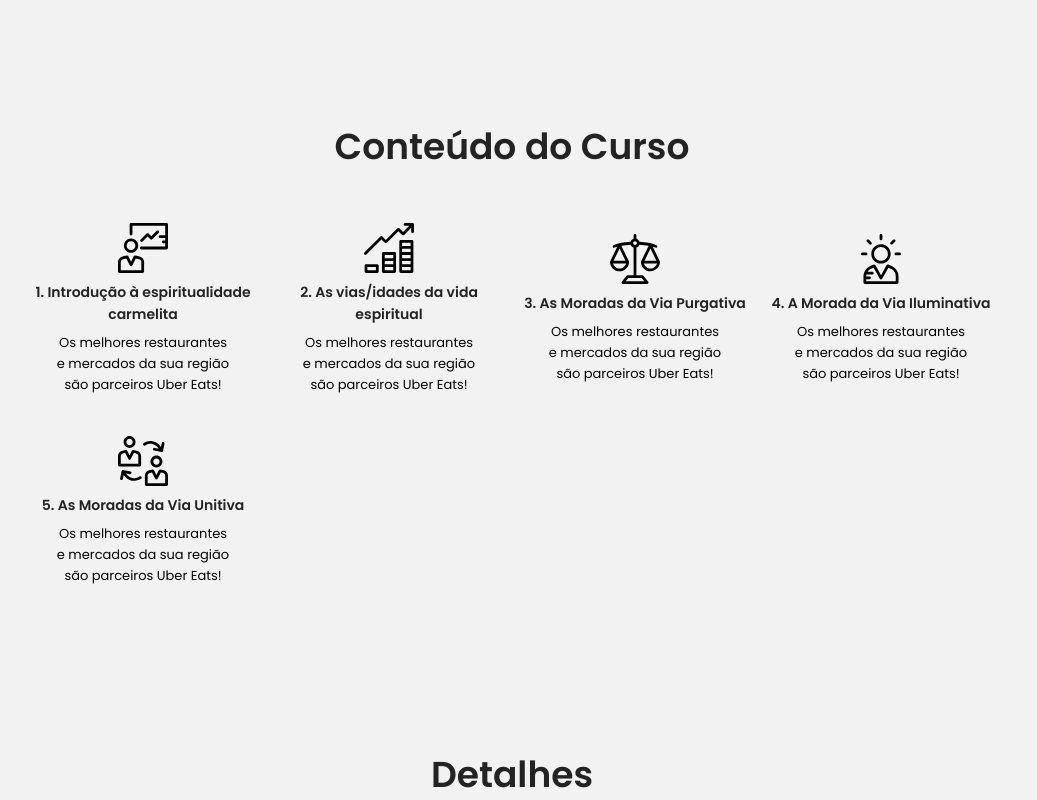
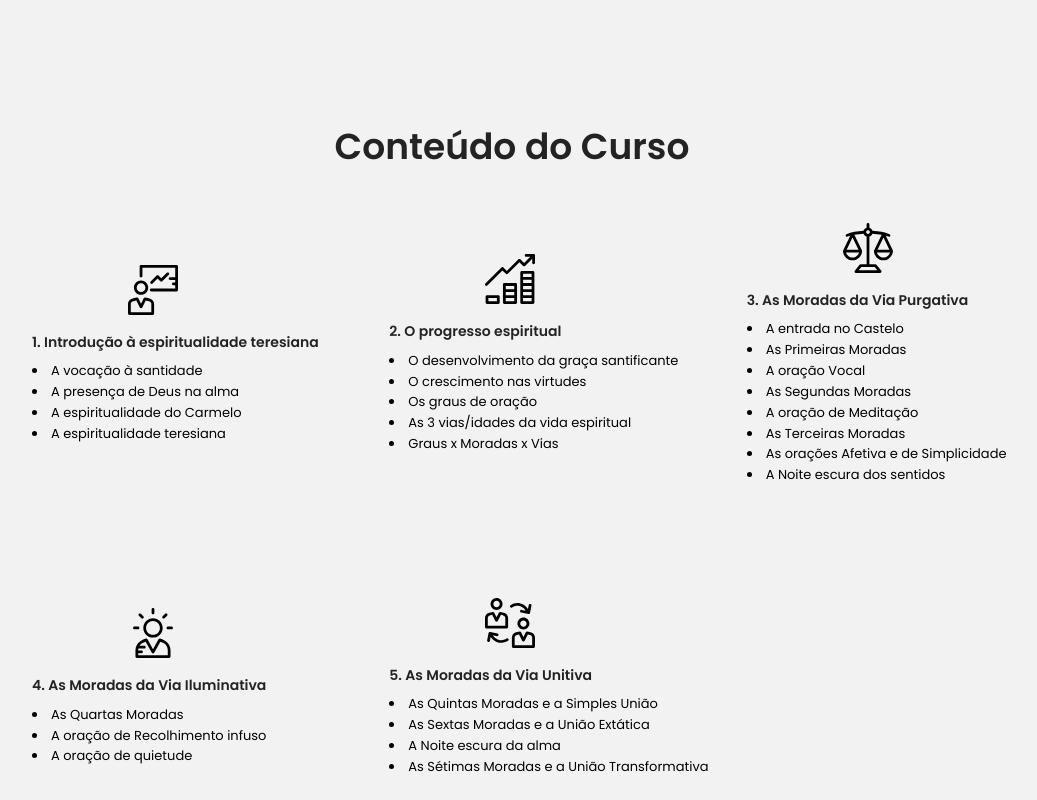
Before and after one commit to andradedouglas/andradedouglas.github.ioT, a plain HTML site: page index.html in a window 1280 px wide. Shown: the part 2000-2800 px from the top of the page, without its empty margins (128-1165 px from the left). Drawn offline with nearby package versions, Linux system fonts and the light colour scheme.

Commit message:
detalhes
detalhes

```diff
--- a/assets/css/styles.css
+++ b/assets/css/styles.css
@@ -144,9 +144,14 @@ body.dark-theme {
   margin-left: var(--mb-2);
   margin-right: var(--mb-2);
 }
+
 .bd-grid {
   display: grid;
-  gap: 1.5rem;
+  gap: 7rem;
+}
+.bd-grid2 {
+  display: grid;
+  gap: 3rem;
 }
 .l-header {
   width: 100%;
@@ -369,47 +374,58 @@ body.dark-theme {
 
 /*========== SERVICES ==========*/
 .services_container {
-  row-gap: 2.5rem;
-  grid-template-columns: repeat(auto-fit, minmax(220px, 1fr));
+  grid-template-columns: repeat(auto-fit, minmax(240px, 1fr));
   align-items: center;
 }
 .services_content {
-  text-align: center;
+  text-align: left;
+  width: 320px;
+  align-items: center;
 }
 .services_img {
-  width: 64px;
-  height: 64px;
+  width: 50px;
+  height: 50px;
   /* 👇🏽 Só funciona se o SVG tiver
   inserido como path, não img: */
   fill: var(--first-color);
   margin-bottom: var(--mb-2);
+  display: block;
+  margin-left: 6rem;
 }
 .services_title {
   font-size: var(--small-font-size);
   color: var(--title-color);
   margin-bottom: var(--mb-1);
+  text-align: justify;
 }
 .services_description {
   font-size: var(--smaller-font-size);
   padding: 0 1.5rem;
 }
+.services_item {
+  font-size: var(--smaller-font-size);
+}
 
 /*========== FOODS ==========*/
 .foods_container {
-  grid-template-columns: repeat(2, 1fr);
+  grid-template-columns: repeat(1, 2fr);
   justify-content: center;
 }
 .foods_content {
+  width: 210px;
+  height: 210px;
   position: relative;
   display: flex;
   flex-direction: column;
   background-color: var(--container-color);
   border-radius: 0.5rem;
   box-shadow: 0 2px 4px var(--shadow-color);
-  padding: 0.75rem;
+  padding: 0.5rem;
+  align-items: center;
 }
 .foods_img {
-  width: 100px;
+  width: 200 0px;
+  height: 70px;
   align-self: center;
   margin-bottom: var(--mb-2);
 }
@@ -417,16 +433,20 @@ body.dark-theme {
 .foods_price {
   font-weight: var(--font-semi-bold);
   color: var(--title-color);
+  text-align: center;
 }
 .foods_name {
   font-size: var(--normal-font-size);
+  text-align: center;
 }
 .foods_detail,
 .foods_price {
   font-size: var(--small-font-size);
+  text-align: center;
 }
 .foods_detail {
   margin-bottom: var(--mb-1);
+  text-align: center;
 }
 .foods_button {
   position: absolute;
@@ -655,7 +675,7 @@ body.dark-theme {
   }
 
   .home_img {
-    width: 500px;
+    width: fit-content;
     margin-top: var(--mb-1);
   }
 
--- a/index.html
+++ b/index.html
@@ -192,46 +192,65 @@
 
         <div class="services_container bd-grid">
           <div class="services_content">
-            <img src="assets/img/intro.svg" alt="" width="50" height="50" />
+            <img class="services_img" src="assets/img/intro.svg" alt=""  />
             <h3 class="services_title">
-              1. Introdução à espiritualidade carmelita
+              1. Introdução à espiritualidade teresiana
             </h3>
-            <p class="services_description">
-              Os melhores restaurantes e mercados da sua região são parceiros
-              Uber Eats!
-            </p>
+            <ul class="services_list"></ul>
+              <li class="services_item">A vocação à santidade</li>
+              <li class="services_item">A presença de Deus na alma</li>
+              <li class="services_item">A espiritualidade do Carmelo</li>
+              <li class="services_item">A espiritualidade teresiana</li>
+            </ul>
+
           </div>
           <div class="services_content">
-            <img src="assets/img/vias.svg" alt="" width="50" height="50" />
-            <h3 class="services_title">2. As vias/idades da vida espiritual</h3>
-            <p class="services_description">
-              Os melhores restaurantes e mercados da sua região são parceiros
-              Uber Eats!
-            </p>
+            <img class="services_img"src="assets/img/vias.svg" alt="" width="50" height="50" />
+            <h3 class="services_title">2. O progresso espiritual</h3>
+
+              <ul class="services_list"></ul>
+              <li class="services_item">O desenvolvimento da graça santificante</li>
+              <li class="services_item">O crescimento nas virtudes</li>
+              <li class="services_item">Os graus de oração</li>
+              <li class="services_item">As 3 vias/idades da vida espiritual</li>
+              <li class="services_item">Graus x Moradas x Vias</li>
+            </ul>
+
           </div>
           <div class="services_content">
-            <img src="assets/img/purga.svg" alt="" width="50" height="50" />
+            <img class="services_img"src="assets/img/purga.svg" alt="" width="50" height="50" />
             <h3 class="services_title">3. As Moradas da Via Purgativa</h3>
-            <p class="services_description">
-              Os melhores restaurantes e mercados da sua região são parceiros
-              Uber Eats!
-            </p>
+              <ul class="services_list"></ul>
+              <li class="services_item">A entrada no Castelo</li>
+              <li class="services_item">As Primeiras Moradas</li>
+              <li class="services_item">A oração Vocal</li>
+              <li class="services_item">As Segundas Moradas</li>
+              <li class="services_item">A oração de Meditação</li>
+              <li class="services_item">As Terceiras Moradas</li>
+              <li class="services_item">As orações Afetiva e de Simplicidade</li>
+              <li class="services_item">A Noite escura dos sentidos</li>
+            </ul>
           </div>
           <div class="services_content">
-            <img src="assets/img/ilumin.svg" alt="" width="50" height="50" />
-            <h3 class="services_title">4. A Morada da Via Iluminativa</h3>
-            <p class="services_description">
-              Os melhores restaurantes e mercados da sua região são parceiros
-              Uber Eats!
-            </p>
+            <img class="services_img" src="assets/img/ilumin.svg" alt="" width="50" height="50" />
+            <h3 class="services_title">4. As Moradas da Via Iluminativa</h3>
+            <ul class="services_list"></ul>
+              <li class="services_item">As Quartas Moradas</li>
+              <li class="services_item">A oração de Recolhimento infuso</li>
+              <li class="services_item">A oração de quietude</li>
+
+            </ul>
           </div>
           <div class="services_content">
-            <img src="assets/img/unit.svg" alt="" width="50" height="50" />
+            <img class="services_img" src="assets/img/unit.svg" alt="" width="50" height="50" />
             <h3 class="services_title">5. As Moradas da Via Unitiva</h3>
-            <p class="services_description">
-              Os melhores restaurantes e mercados da sua região são parceiros
-              Uber Eats!
-            </p>
+            <ul class="services_list"></ul>
+            <li class="services_item">As Quintas Moradas e a Simples União</li>
+            <li class="services_item">As Sextas Moradas e a União Extática</li>
+            <li class="services_item">A Noite escura da alma</li>
+            <li class="services_item">As Sétimas Moradas e a União Transformativa</li>
+
+          </ul>
           </div>
         </div>
       </section>
@@ -240,24 +259,45 @@
       <section class="foods section bd-container" id="detalhes">
         <h2 class="section-title">Detalhes</h2>
 
-        <div class="foods_container bd-grid">
+        <div class="foods_container bd-grid2">
+
           <div class="foods_content">
-            <img src="assets/img/time.svg" alt="" class="foods_img" />
-            <h3 class="foods_name">Duração</h3>
-            <span class="foods_detail">Mais de 15 horas de conteúdo</span>
+            <img src="assets/img/nun-with-a-bible-svgrepo-com.svg" alt="" class="foods_img" />
+            <h3 class="foods_name">Doação</h3>
+            <span class="foods_detail">Todo valor arrecadado será direcionado às carmelitas</span>
           </div>
 
           <div class="foods_content">
-            <img src="assets/img/money.svg" alt="" class="foods_img" />
-            <h3 class="foods_name">Valor</h3>
-            <span class="foods_detail">Apenas R$57.00</span>
+            <img src="assets/img/time-svgrepo-com.svg" alt="" class="foods_img" />
+            <h3 class="foods_name">Duração</h3>
+            <span class="foods_detail">Mais de 20 horas de conteúdo</span>
           </div>
 
           <div class="foods_content">
-            <img src="assets/img/seven.svg" alt="" class="foods_img" />
-            <h3 class="foods_name">Tempo para desistência</h3>
+            <img src="assets/img/teach-svgrepo-com.svg" alt="" class="foods_img" />
+            <h3 class="foods_name">Postagem</h3>
             <span class="foods_detail"
-              >Sete dias para pedir seu dinheiro de volta!</span
+              >Aulas todas as quintas-feiras</span
+            >
+          </div>
+          <div class="foods_content">
+            <img src="assets/img/money-bag-svgrepo-com.svg" alt="" class="foods_img" />
+            <h3 class="foods_name">Valor</h3>
+            <span class="foods_detail">Apenas R$64.00</span>
+          </div>
+          <div class="foods_content">
+            <img src="assets/img/payment-svgrepo-com.svg" alt="" class="foods_img" />
+            <h3 class="foods_name">Pagamento</h3>
+            <span class="foods_detail"
+              >Cartão, PIX ou boleto</span
+            >
+          </div>
+
+          <div class="foods_content">
+            <img src="assets/img/pc-computer-phone-data-transfer-svgrepo-com.svg" alt="" class="foods_img" />
+            <h3 class="foods_name">Acesso</h3>
+            <span class="foods_detail"
+              >Assista pelo celular ou pc</span
             >
           </div>
         </div>
```
Also changed, not shown: assets/img/money-bag-svgrepo-com.svg (added), assets/img/nun-svgrepo-com.svg (added), assets/img/nun-with-a-bible-svgrepo-com.svg (added), assets/img/payment-svgrepo-com.svg (added), assets/img/pc-computer-phone-data-transfer-svgrepo-com.svg (added), assets/img/teach-svgrepo-com.svg (added), assets/img/time-svgrepo-com.svg (added).
